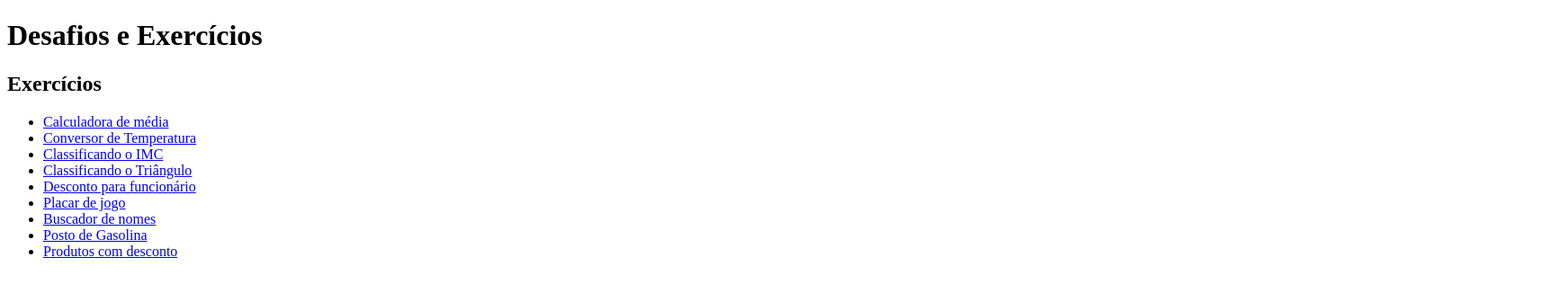
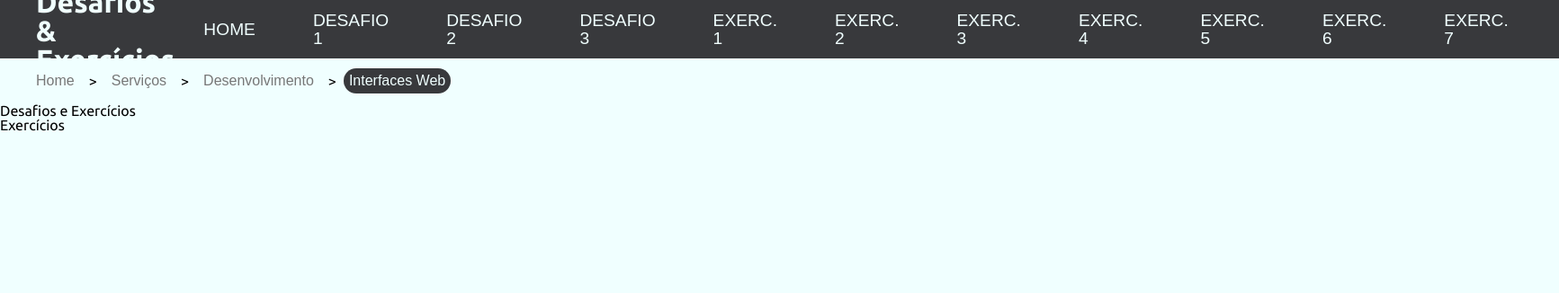
Before and after one commit to evypersonal/logica-de-programacao-js, a plain HTML site: page index.html in a window 1280 px wide. Shown: the whole page at 90% size, 1733 px wide, since content can reach past the window. Drawn offline with Linux system fonts and the light colour scheme; a web font is replaced by a local one.

Commit message:
feat: adaptando navbar no index

```diff
--- a/index.html
+++ b/index.html
@@ -4,12 +4,48 @@
     <meta charset="UTF-8">
     <meta name="viewport" content="width=device-width, initial-scale=1.0">
     <title>Desafios e Exercicios</title>
+    <link rel="stylesheet" href="/css/reset.css">
+    <link rel="stylesheet" href="/css/style.css">
+    <link rel="stylesheet" href="/css/navbar.css">
 </head>
 <body>
-    <h1>Desafios e Exercícios</h1>
 
-    <h2>Exercícios</h2>
+    <header>
+        <div class="logo-menu">
 
+            <div class="logo">
+                <span>Desafios & Exercícios</span>
+            </div>
+
+            <nav class="menu-navegacao">
+                <ul>
+                    <!-- <img src="./img/icons8-ford-144.png" alt=""> -->
+                    <li><a href="/index.html">Home</a></li>
+                    <li><a href="/html/calculadora-de-media.html">Desafio 1</a></li>
+                    <li><a href="/html/calculadora-imc.html">Desafio 2</a></li>
+                    <li><a href="/html/converte-temperatura.html">Desafio 3</a></li>
+                    <li><a href="/html/classificacao-triangulo.html">Exerc. 1</a></li>
+                    <li><a href="/html/desconto.html">Exerc. 2</a></li>
+                    <li><a href="/html/placar-de-jogo.html">Exerc. 3</a></li>
+                    <li><a href="/html/busca-de-um-nome-automatico.html">Exerc. 4</a></li>
+                    <li><a href="/html/posto-de-gasolina.html">Exerc. 5</a></li>
+                    <li><a href="/html/produtos-com-desconto.html">Exerc. 6</a></li>
+                    <li><a href="/html/taxa-de-natalidade.html">Exerc. 7</a></li>
+
+                </ul>
+            </nav>
+        </div>
+
+        <div class="breadcrumbs">
+            <ul>
+                <li><a href="#">Home</a></li>
+                <li><a href="#">Serviços</a></li>
+                <li><a href="#">Desenvolvimento</a></li>
+                <li><a href="#">Interfaces Web</a></li>
+            </ul>
+        </div>
+    </header>
+    <!-- <header>
         <nav>
             <ul>
                 <li><a href="/html/calculadora-de-media.html">Calculadora de média</a></li>
@@ -21,9 +57,15 @@
                 <li><a href="/html/busca-de-um-nome-automatico.html">Buscador de nomes</a></li>
                 <li><a href="/html/posto-de-gasolina.html">Posto de Gasolina</a></li>
                 <li><a href="/html/produtos-com-desconto.html">Produtos com desconto</a></li>
+            </ul>
+        </nav>
+    </header> -->
 
+    <h1>Desafios e Exercícios</h1>
 
-        </ul>
+    <h2>Exercícios</h2>
+
+    <nav>
     </nav>
 
 </body>
```
Lines whose indentation alone changed are shown as unchanged.
